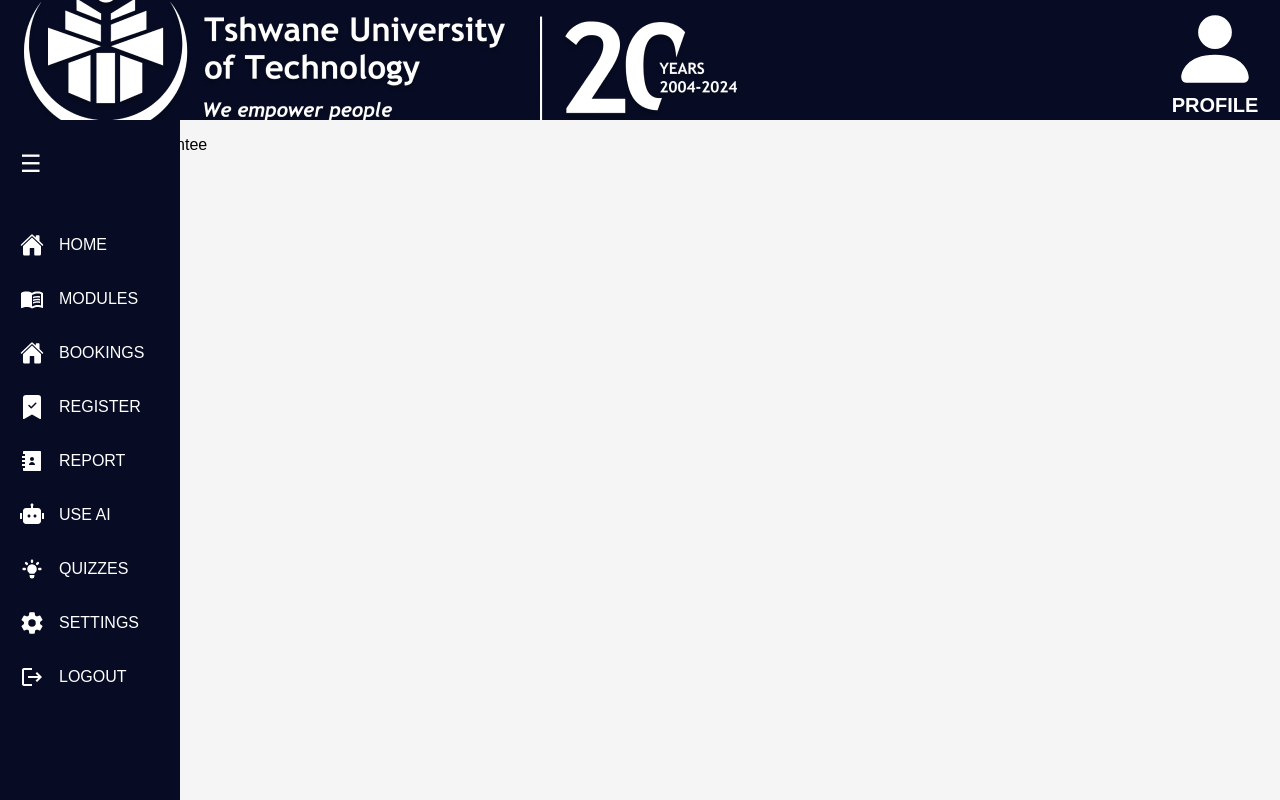
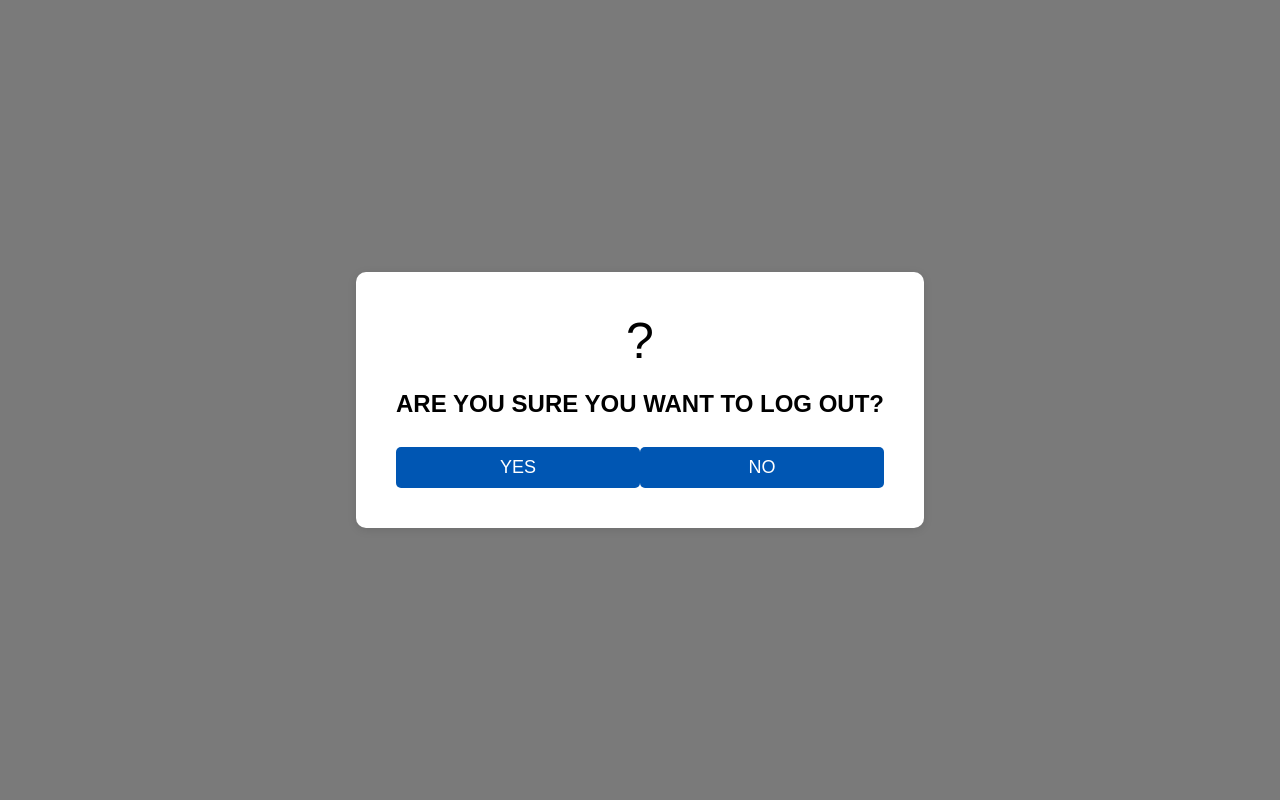
Before and after one commit to ICEP-DEV/DigitalPlus.Web, a React (Create React App) app: page /mentee-dashboard/logout in a window 1280 px wide. Built offline with nearby package versions, Linux system fonts and the light colour scheme.

Commit message:
Made some chages

```diff
--- a/src/screens/Mentee/FeedbackPage.js
+++ b/src/screens/Mentee/FeedbackPage.js
@@ -2,10 +2,8 @@
 
 import React, { useState } from 'react';
 import { Link } from 'react-router-dom'; // Import Link
-// import Header from '../../components/Header';
 import styles from './FeedbackPage.module.css';
 import { FaCheckCircle, FaUserCircle } from 'react-icons/fa'; // Import profile icon
-// import SideBar from './Navigation/SideBar';
 import SideBarNavBar from './Navigation/SideBarNavBar';
 
 const FeedbackPage = () => {
@@ -34,17 +32,9 @@ const FeedbackPage = () => {
   return (
     <SideBarNavBar>
     <div className={styles.pageContainer}>
-      {/* <Header />
-      <SideBar /> */}
+
 
       <div className={styles.contentWrapper}>
-        {/* Profile Icon - Clicking will take the user to the profile page */}
-        <Link to="/profile" className={styles.profileLink}>
-          <FaUserCircle className={styles.profileIcon} />
-        </Link>
-
-        {/* FEEDBACK Title */}
-        <h1 className={styles.feedbackMainTitle}>FEEDBACK</h1>
 
         {/* Feedback Section */}
         <div className={styles.feedbackSection}>
--- a/src/screens/Mentee/FeedbackPage.module.css
+++ b/src/screens/Mentee/FeedbackPage.module.css
@@ -11,6 +11,7 @@
     display: flex;
     flex: 1;
     margin-top: 50px; /* Space below the header */
+    margin-left: 200px;
 
   }
   /* FEEDBACK Title Styling */
--- a/src/screens/Mentee/Landingpage.jsx
+++ b/src/screens/Mentee/Landingpage.jsx
@@ -1,16 +1,14 @@
 import React from "react";
 import SideBarNavBar from './Navigation/SideBarNavBar';
-import Header from '../../components/Header';
-import SideBar from './Navigation/SideBar';
 
 function Landing() {
   return (
+    <SideBarNavBar>
       <div>
-        <Header />
-        <SideBar />
         <h1>Hello</h1>
         <p>Welcome to the Mentee Dashboard</p>
       </div>
+    </SideBarNavBar>
 
   );
 }
--- a/src/screens/Mentee/LogoutComponent.jsx
+++ b/src/screens/Mentee/LogoutComponent.jsx
@@ -1,15 +1,32 @@
 import React from 'react';
-import SideBarNavBar from './Navigation/SideBarNavBar';
+import styles from './LogoutComponent.module.css'; // Import the CSS module
+import { useNavigate } from 'react-router-dom';
 
-function LogoutComponent() {
+const LogoutComponent = () => {
+  const navigate = useNavigate();
+
+  const handleYesClick = () => {
+    // Redirect to the landing page
+    navigate('/');
+  };
+
+  const handleNoClick = () => {
+    // Go back to the dashboard
+    navigate('/admin-dashboard/dashboard');
+  };
+
   return (
-    <SideBarNavBar>
-      <div>
-
-        <p>logoutComponent for mentee</p>
+    <div className={styles.logoutContainer}>
+      <div className={styles.logoutContent}>
+        <div className={styles.questionIcon}>?</div>
+        <h2>ARE YOU SURE YOU WANT TO LOG OUT?</h2>
+        <div className={styles.logoutButtons}>
+          <button className={styles.yesButton} onClick={handleYesClick}>YES</button>
+          <button className={styles.noButton} onClick={handleNoClick}>NO</button>
+        </div>
       </div>
-  </SideBarNavBar>
+    </div>
   );
-}
+};
 
 export default LogoutComponent;
--- /dev/null
+++ b/src/screens/Mentee/LogoutComponent.module.css
@@ -0,0 +1,40 @@
+.logoutContainer {
+    display: flex;
+    justify-content: center;
+    align-items: center;
+    height: 100vh;
+    background-color: rgba(0, 0, 0, 0.5); /* Semi-transparent background */
+  }
+
+  .logoutContent {
+    background-color: white;
+    padding: 40px;
+    border-radius: 10px;
+    text-align: center;
+    box-shadow: 0 2px 10px rgba(0, 0, 0, 0.1);
+  }
+
+  .questionIcon {
+    font-size: 50px;
+    margin-bottom: 20px;
+  }
+
+  .logoutButtons {
+    display: flex;
+    justify-content: space-around;
+  }
+
+  .yesButton,
+  .noButton {
+    background-color: #0056b3;
+    color: white;
+    border: none;
+    padding: 10px 20px;
+    border-radius: 5px;
+    cursor: pointer;
+  }
+
+  .yesButton:hover,
+  .noButton:hover {
+    background-color: #004099;
+  }
--- a/src/screens/Mentee/MenteeDashboard.jsx
+++ b/src/screens/Mentee/MenteeDashboard.jsx
@@ -2,6 +2,7 @@ import React from 'react';
 import { BrowserRouter as Router, Routes, Route } from 'react-router-dom';
 import LogoutComponent from './LogoutComponent';
 import Landing from './Landingpage';
+import FeedbackPage from './FeedbackPage'
 
 const MenteeDashboard = () => {
     return (
@@ -11,6 +12,7 @@ const MenteeDashboard = () => {
 
         <Route path="home" element={<Landing />} />
         <Route path="logout" element={<LogoutComponent />}/>
+        <Route path="feedback" element={<FeedbackPage />}/>
        </Routes>
 
         </>
--- a/src/screens/Mentee/Navigation/NavBar.jsx
+++ b/src/screens/Mentee/Navigation/NavBar.jsx
@@ -1,15 +1,23 @@
+import { useNavigate } from 'react-router-dom'; // Import useNavigate hook
 import styles from "./NavBar.module.css";
-import imageLogo from "../../../Assets/TUT_Logo_Transparent.png";
+import imageLogo from "../Assets/tutLogo-removebg-preview.png";
 import { BsPersonFill } from "react-icons/bs";
 
 function NavBar() {
+  const navigate = useNavigate(); // Initialize the useNavigate hook
+
+  // Function to handle profile click
+  const handleProfileClick = () => {
+    navigate('/profile'); // Navigate to the profile page
+  };
+
   return (
     <div className={styles.navBar}>
       <br />
       <img src={imageLogo} alt="Logo" className={styles.appLogo} />
 
       {/* Profile Icon with description */}
-      <div className={styles.profileContainer}>
+      <div className={styles.profileContainer} onClick={handleProfileClick}>
         <BsPersonFill className={styles.profileIcon} />
         <span className={styles.profileText}>PROFILE</span>
       </div>
--- a/src/screens/Mentee/Navigation/SideBar.jsx
+++ b/src/screens/Mentee/Navigation/SideBar.jsx
@@ -1,7 +1,7 @@
 import { useState } from "react";
 import { IoHome, IoSettingsSharp } from "react-icons/io5";
 import { BsBookmarkCheckFill } from "react-icons/bs";
-import { MdMenuBook, MdLogout } from "react-icons/md";
+import { MdMenuBook, MdLogout, MdFeedback } from "react-icons/md";
 import { RiContactsBook3Fill, RiRobot2Fill } from "react-icons/ri";
 import { HiLightBulb } from "react-icons/hi";
 import { useNavigate } from 'react-router-dom';
@@ -35,7 +35,7 @@ function SideBar() {
           {!isCollapsed && <span>MODULES</span>}
         </div>
 
-        <div className={styles.navItem} onClick={() => navigate('/mentee-dashboard/')}>
+        <div className={styles.navItem} onClick={() => navigate('/mentee-dashboard/bookings')}>
           <IoHome className={styles.icon} />
           {!isCollapsed && <span>BOOKINGS</span>}
         </div>
@@ -50,14 +50,20 @@ function SideBar() {
           {!isCollapsed && <span>REPORT</span>}
         </div>
 
-        <div className={styles.navItem} onClick={() => navigate('/report')}>
+        <div className={styles.navItem} onClick={() => navigate('/ai-tools')}>
           <RiRobot2Fill className={styles.icon} />
           {!isCollapsed && <span>USE AI</span>}
         </div>
 
-        <div className={styles.navItem} onClick={() => navigate('/report')}>
+        <div className={styles.navItem} onClick={() => navigate('/quizzes')}>
           <HiLightBulb className={styles.icon} />
           {!isCollapsed && <span>QUIZZES</span>}
+        </div>
+
+        {/* New FEEDBACK item */}
+        <div className={styles.navItem} onClick={() => navigate('/mentee-dashboard/feedback')}>
+          <MdFeedback className={styles.icon} />
+          {!isCollapsed && <span>FEEDBACK</span>}
         </div>
 
         <div className={styles.navItem} onClick={() => navigate('/settings')}>
--- a/src/screens/Mentee/ProfilePage.jsx
+++ b/src/screens/Mentee/ProfilePage.jsx
@@ -1,9 +1,5 @@
-// src/pages/ProfilePage/ProfilePage.js
-
 import React from 'react';
 import { Link } from 'react-router-dom'; // Import Link for navigation
-// import Header from '../../components/Header';
-// import SideBar from '../../components/SideBar';
 import styles from './ProfilePage.module.css';
 import profilePicture from '../../Assets/profile.jpeg';
 import SideBarNavBar from './Navigation/SideBarNavBar';
@@ -23,11 +19,7 @@ const ProfilePage = () => {
   return (
     <SideBarNavBar>
       <div className={styles.pageContainer}>
-      {/* <Header />
-      <SideBar /> */}
-      <div className={styles.profileSection}>
-        <div className={styles.contentContainer}>
-          {/* Profile Picture Section */}
+        {/* Profile Picture and Course Name Section */}
         <div className={styles.profilePictureSection}>
           <img
             src={profilePicture}
@@ -37,7 +29,10 @@ const ProfilePage = () => {
           <h3 className={styles.courseName}>{user.course}</h3>
         </div>
 
+        {/* Profile Section with Personal Details and Module Details */}
+        <div className={styles.profileSection}>
           {/* Left: Personal Details */}
+          <div className={styles.leftSection}>
             <div className={styles.personalDetails}>
               <h2>Personal Details</h2>
               <p><strong>First Name:</strong> {user.name}</p>
@@ -51,8 +46,10 @@ const ProfilePage = () => {
                 Edit Profile
               </Link>
             </div>
+          </div>
 
           {/* Right: Registered Modules */}
+          <div className={styles.rightSection}>
             <div className={styles.moduleDetails}>
               <h2>Registered Modules</h2>
               <ul>
--- a/src/screens/Mentor/Navigation/NavBar.jsx
+++ b/src/screens/Mentor/Navigation/NavBar.jsx
@@ -1,6 +1,6 @@
 import React from "react";
 import styles from "./NavBar.module.css"; // Import the CSS module
-import imageLogo from "../../../Assets/TUT_Logo_Transparent.png";
+import imageLogo from "../Assets/tutLogo-removebg-preview.png";
 import { BsPersonFill } from "react-icons/bs";
 
 function NavBar() {
```
Also changed, not shown: src/screens/Mentee/ProfilePage.module.css (+18 -18 lines), src/screens/Mentee/Assets/tutLogo-removebg-preview.png (added), src/screens/Mentor/Assets/tutLogo-removebg-preview.png (added). Lines whose indentation alone changed are shown as unchanged.
